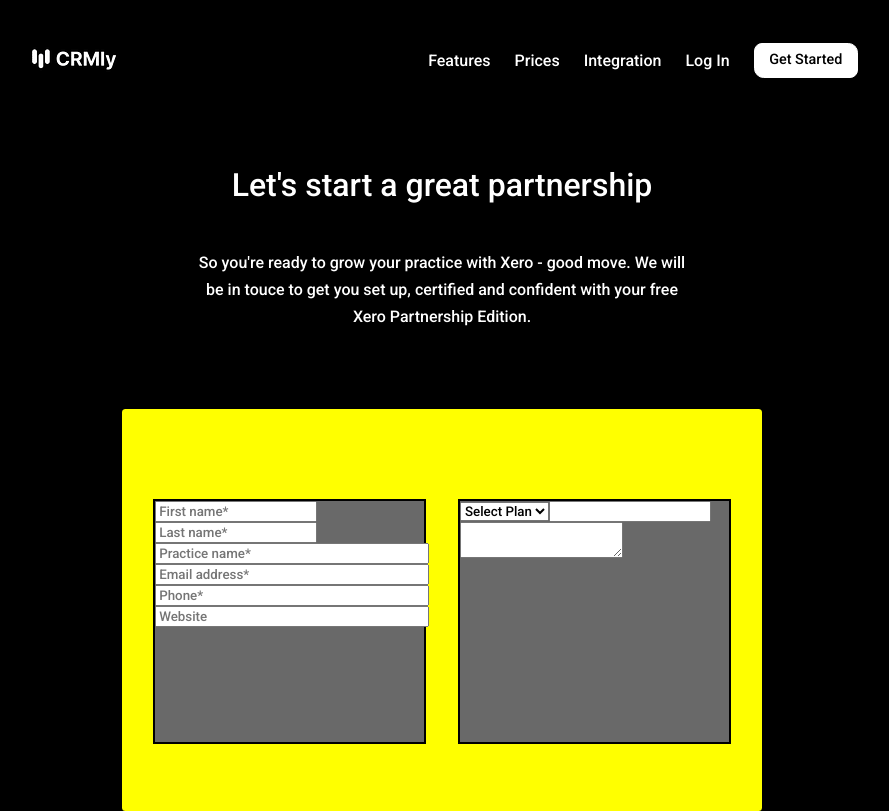
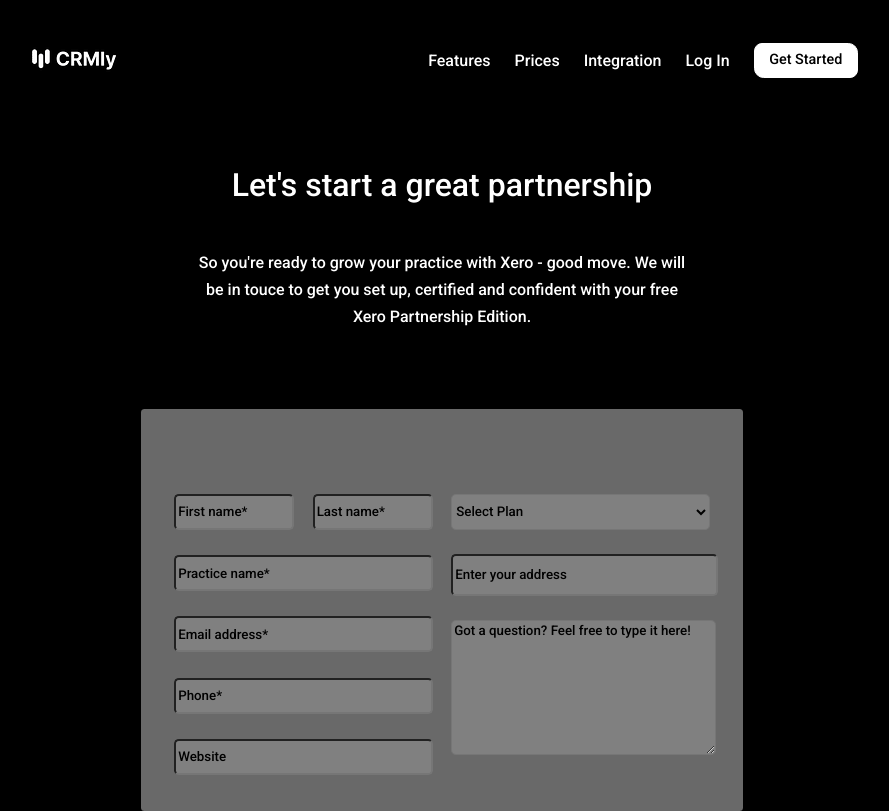
Before and after one commit to longhairshortcode/crmly, a React (Vite) app: page /signup in a window 1280 px wide. Shown: the whole page, without its empty margins (198-1087 px from the left). Built offline with nearby package versions, Linux system fonts and the light colour scheme.

Commit message:
closest possible

```diff
--- a/src/Components/Signup/SignupForm.jsx
+++ b/src/Components/Signup/SignupForm.jsx
@@ -4,13 +4,16 @@
 function SignupForm() {
   return (
     <div className={style.container}>
+
       {/* <h2 className={style.formH2}>Tell us about you</h2> */}
-      <form className={style.form}>
+      <form className={style.formContainer}>
 
 
         <div className={`${style['form1']} ${style['formsBoth']}`}>
+
           <input type="text" className={style.firstName} placeholder='First name*'/>
           <input type="text" className={style.lastName} placeholder='Last name*'/>
+
           <input type="text" className={style.practiceName} placeholder='Practice name*'/>
           <input type="email" className={style.emailAddress} placeholder='Email address*'/>
           <input type="tel" className={style.phone}placeholder='Phone*'/>
@@ -18,14 +21,14 @@
         </div>
 
         <div className={`${style['form2']} ${style['formsBoth']}`}>
-          <select>
+          <select className={style.selectPlan}>
             <option>Select Plan</option>
             <option>Plan 1</option>
             <option>Plan 2</option>
             <option>Plan 3</option>
           </select>
-          <input/>
-          <textarea></textarea>
+          <input type="text" className={style.addr} placeholder="Enter your address"/>
+          <textarea className={style.comments} placeholder="Got a question? Feel free to type it here!"></textarea>
         </div>
 
       </form>
--- a/src/Components/Signup/SignupForm.module.css
+++ b/src/Components/Signup/SignupForm.module.css
@@ -1,46 +1,88 @@
+input {
+    margin: 0;
+}
+
 .container{
     display: flex;
     justify-content: center;
     background-color: black;
-
-  /* height: 369px; */
+    /* How get numbers in cal, how do it cor */
+     /* height: calc(100vh - 398.19px);  */
     height: calc(100vh - 398.19px);
     width: 100%;
     margin: 0 auto;
-  /* gap: 5rem; */
-
   }
 
-.form{
+  .formContainer{
       display: flex;
+      justify-content: center;
       align-items: center;
-    gap: 2rem;
-    justify-content: center;
+      gap: 1.15rem;
       height: 100%;
-    width: 50%;
-    background-color: yellow;
+      width: 47%;
+      background-color: dimgrey;
       border-radius: .22rem;
   }
 
+  .formsBoth{
+      display: flex;
+      flex-wrap: wrap;
+      margin-top: 3.5rem;
+      width: 43%;
+      height: 18rem;
+  }
 
-.formsBoth{
-    height: 60%;
-    margin-top: 1.5rem;
-    width: 42%;
-    background-color:dimgray;
-    border: 2px black solid;
+    /* IN FORM 1 */
 
+   .form1{
+      gap: 1.15rem;
+   }
+
+   .form2{
+    display: flex;
+    flex-direction: column;
+   }
+
+  /* WHY BORDER BOX? and look weird w out it */
+ .firstName, .lastName{
+    width: 45%;
+    box-sizing: border-box;
+    flex-grow: 1;
+    border-radius: .3rem;
+    height: 2.25rem;
+    background-color: grey;
  }
 
 
-/* .form1 > input{
-    display: flex;
-} */
 
-.firstName, .lastName{
-   flex-grow: 1;
+
+   /* WHY THIS WEIRD WIDTH??? */
+   .practiceName, .emailAddress, .phone, .website {
+    width: 100%;
+    box-sizing: border-box;
+    border-radius: .3rem;
+    height: 2.25rem;
+    background-color: grey;
+    /* margin-bottom: 1rem; */
 }
 
-.practiceName, .emailAddress, .phone, .website {
-    width: 99%;
+.selectPlan, .addr {
+    width: 100%;
+    border-radius: .3rem;
+    height: 2.25rem;
+    margin-bottom: 1.5rem;
+    background-color: grey;
 }
+
+/* why this won't work if called commentsSection or commentsSecriz */
+.comments{
+    width: 100%;
+    height: 45%;
+    border-radius: .3rem;
+    background-color: grey;
+    color: black;
+}
+
+input::placeholder, textarea::placeholder{
+    color: black;
+}
```
Lines whose indentation alone changed are shown as unchanged.
